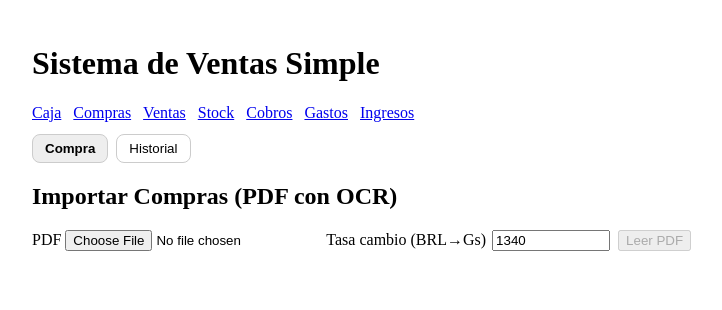
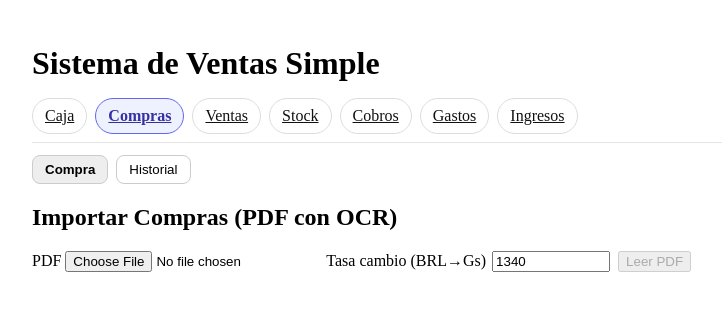
Before and after one commit to landaida/sales, a React (Vite) app in the folder ui/: page / in a window 1280 px wide. Shown: the top 310 px of the page, without its empty margins (108-830 px from the left). Built offline with nearby package versions, Linux system fonts and the light colour scheme.

Commit message:
Improvements

```diff
--- a/ui/src/App.tsx
+++ b/ui/src/App.tsx
@@ -4,38 +4,88 @@
 import PaymentsHistory from './components/PaymentsHistory'
 import ExpensesView from './components/ExpensesView'
 import PurchaseOCRUpload from './components/PurchaseOCRUpload'
-// import PurchaseHistory from './components/PurchaseHistory'
-// import DashboardView from './components/DashboardView'
 import Cashbox from './components/Cashbox'
 import CobrosView from './components/CobrosView'
-// import SalesHistory from './components/SalesHistory'
 import CashIncome from './components/CashIncome'
 
+type TabKey = '#caja'|'#importarpdf'|'#venta'|'#stock'|'#cobros'|'#gastos'|'#ingreso'
+const TABS: { key:TabKey; label:string }[] = [
+  { key:'#caja',        label:'Caja' },
+  { key:'#importarpdf', label:'Compras' },
+  { key:'#venta',       label:'Ventas' },
+  { key:'#stock',       label:'Stock' },
+  { key:'#cobros',      label:'Cobros' },
+  { key:'#gastos',      label:'Gastos' },
+  { key:'#ingreso',     label:'Ingresos' },
+]
+
 export default function App(){
-  const [route, setRoute] = React.useState<string>(window.location.hash || '#importarpdf')
+  const [route, setRoute] = React.useState<TabKey>((window.location.hash as TabKey) || '#importarpdf')
   React.useEffect(()=>{
-    const f=()=> setRoute(window.location.hash || '#importarpdf')
-    window.addEventListener('hashchange', f); return ()=> window.removeEventListener('hashchange', f)
+    const onHash = ()=> setRoute((window.location.hash as TabKey) || '#importarpdf')
+    window.addEventListener('hashchange', onHash)
+    return ()=> window.removeEventListener('hashchange', onHash)
   },[])
-  const link = (hash:string, label:string)=>(<a href={hash} style={{marginRight:12}}>{label}</a>)
+
+  // Estilos mínimos, mobile-friendly (sticky y scroll horizontal si desborda)
+  const tabbarStyle: React.CSSProperties = {
+    position:'sticky', top:0, zIndex:10, background:'#fff',
+    padding:'8px 0', marginBottom:12, borderBottom:'1px solid #e5e5e5',
+    display:'flex', gap:8, overflowX:'auto', WebkitOverflowScrolling:'touch'
+  }
+  const tabStyle = (active:boolean): React.CSSProperties => ({
+    flex:'0 0 auto',
+    padding:'8px 12px',
+    borderRadius:999,
+    border:'1px solid ' + (active? '#6366F1' : '#ddd'),
+    background: active? '#EEF2FF' : '#fff',
+    color: active? '#3730A3' : '#111',
+    fontWeight: active? 700 : 500,
+    outline:'none'
+  })
+
   return (
     <main style={{maxWidth:1000, margin:'0 auto', padding:16}}>
-      <h1>Sistema de Ventas Simple</h1>
-      <nav style={{marginBottom:12}}>
-        {link('#caja','Caja')}{link('#importarpdf','Compras')}{link('#venta','Ventas')}{link('#stock','Stock')}{link('#cobros','Cobros')}
-        {link('#gastos','Gastos')}{/* {link('#PurchaseHistory','Historial de Compras')} */}{/* {link('#SalesHistory','Historial de Ventas')} */}{/* {link('#dashboard','Dashboard')} */}{link('#ingreso','Ingresos')}
-      </nav>
-      {route==='#caja' && <Cashbox />}
-      {route==='#venta' && <SaleTicket />}
-      {route==='#stock' && <StockView />}
-      {route==='#cobros' && <CobrosView />}
-      {route==='#gastos' && <ExpensesView />}
+      <h1 style={{marginBottom:8}}>Sistema de Ventas Simple</h1>
+
+      {/* Tabs accesibles */}
+      <div role="tablist" aria-label="Secciones" style={tabbarStyle}>
+        {TABS.map(t=>{
+          const active = route===t.key
+          return (
+            <a
+              key={t.key}
+              href={t.key}
+              role="tab"
+              aria-selected={active}
+              tabIndex={active? 0 : -1}
+              style={tabStyle(active)}
+              onKeyDown={e=>{
+                // Navegación con flechas en desktop
+                if(e.key==='ArrowRight' || e.key==='ArrowLeft'){
+                  e.preventDefault()
+                  const idx = TABS.findIndex(x=>x.key===route)
+                  const next = e.key==='ArrowRight'
+                    ? TABS[(idx+1)%TABS.length]
+                    : TABS[(idx-1+TABS.length)%TABS.length]
+                  window.location.hash = next.key
+                }
+              }}
+            >
+              {t.label}
+            </a>
+          )
+        })}
+      </div>
+
+      {/* Panels */}
+      {route==='#caja'        && <Cashbox />}
+      {route==='#venta'       && <SaleTicket />}
+      {route==='#stock'       && <StockView />}
+      {route==='#cobros'      && <CobrosView />}
+      {route==='#gastos'      && <ExpensesView />}
       {route==='#importarpdf' && <PurchaseOCRUpload />}
-      {/* {route==='#PurchaseHistory' && <PurchaseHistory />} */}
-      {route==='#PaymentsHistory' && <PaymentsHistory />}
-      {/* {route==='#SalesHistory' && <SalesHistory />} */}
-      {/* {route==='#dashboard' && <DashboardView />} */}
-      {route==='#ingreso' && <CashIncome />}
+      {route==='#ingreso'     && <CashIncome />}
     </main>
   )
 }
```
